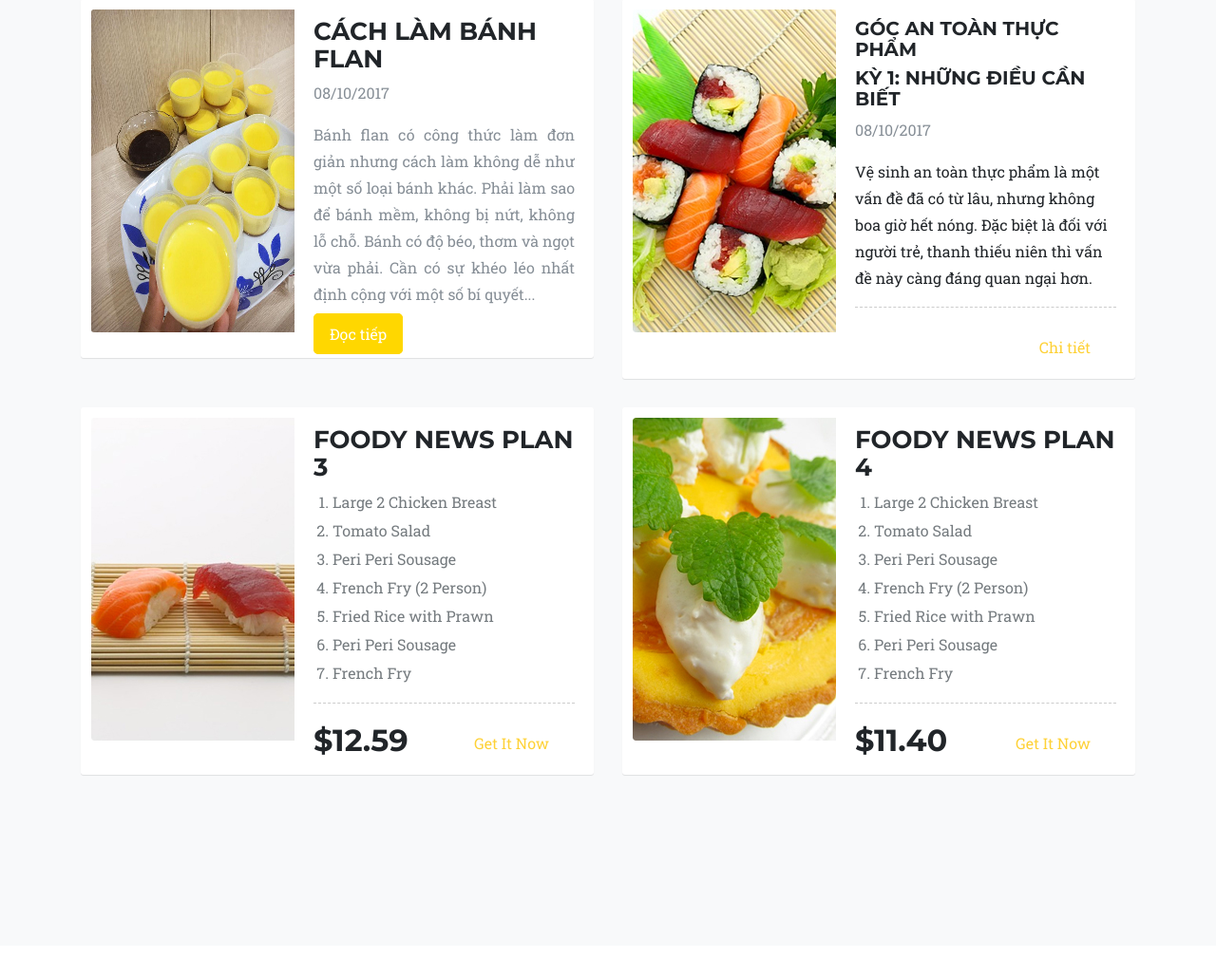
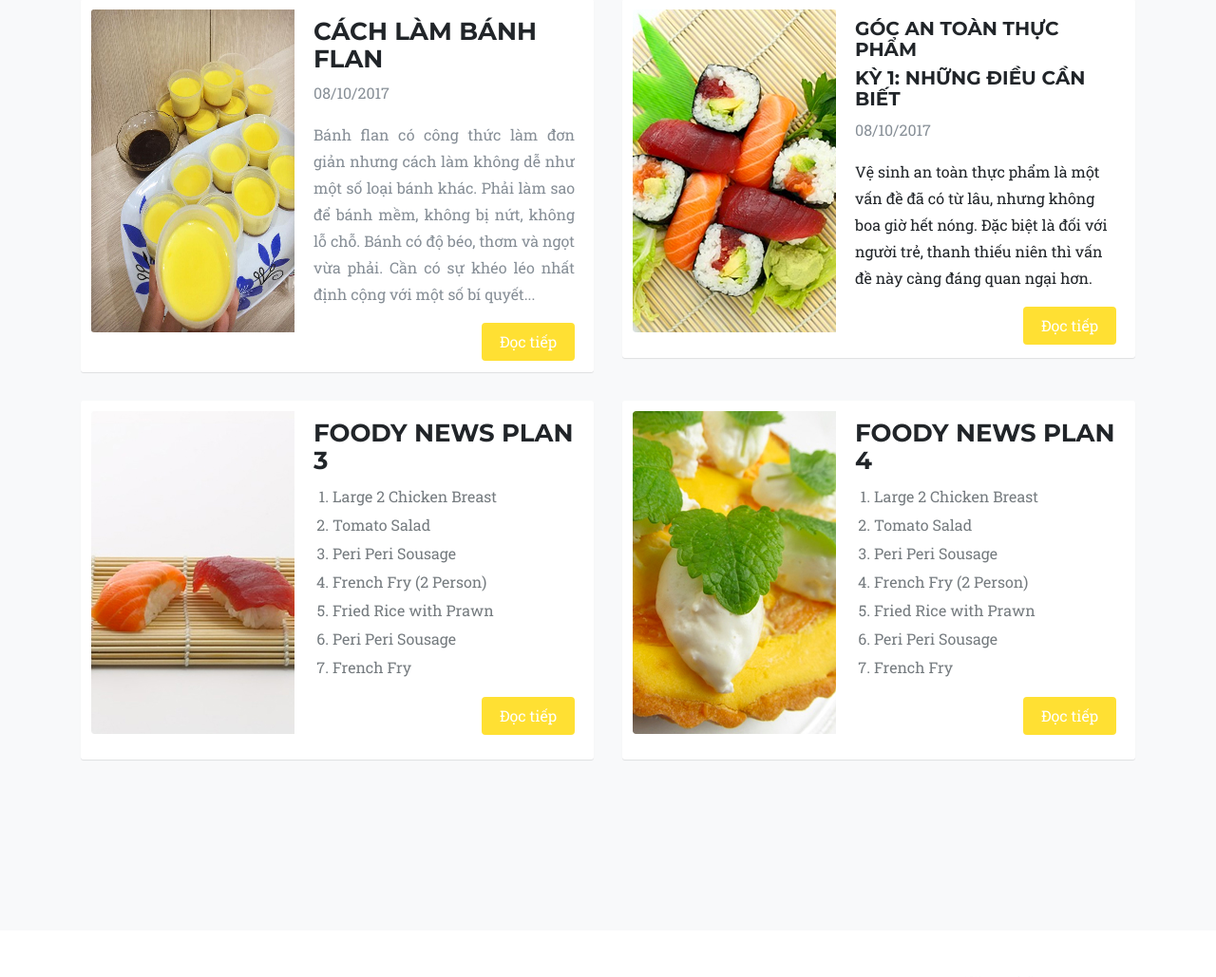
Before and after one commit to DormTeam/DormStop, a PHP site: page / in a window 1280 px wide. Shown: the part 3997-5026 px from the top of the page at 95% size. Run offline with PHP 8.4, Linux system fonts and the light colour scheme; some web fonts are replaced.

Commit message:
Modified: readmore-button style

```diff
--- a/css/button.css
+++ b/css/button.css
@@ -1,31 +1,13 @@
 .readmore-btn
 {
-	padding-bottom: 10px;
-	padding-top: 10px;
-	padding-left: 16px;
-	padding-right: 16px;
+	padding: 5px 16px;
+	border-radius: 4px;
 
-	border-bottom-width: 1px;
-	border-top-width: 1px;
-	border-left-width: 1px;
-	border-right-width: 1px;
+	border-color: #ffe033;
 
-	border-top-right-radius: 5px;
-	border-top-left-radius: 5px;
-	border-bottom-left-radius: 5px;
-	border-bottom-right-radius: 5px;
+	border-style: solid;
 
-	border-top-color: gold;
-	border-bottom-color: gold;
-	border-left-color: gold;
-	border-right-color: gold;
-
-	border-top-style: solid;
-	border-bottom-style: solid;
-	border-left-style: solid;
-	border-right-style: solid;
-
-	background-color: gold;
+	background-color: #ffe033;
 	color: white;
 
 }
@@ -33,4 +15,6 @@
 .readmore-btn:hover
 {
 	text-decoration: none;
+	color: white;
+	background-color: gold;
 }
--- a/index.html
+++ b/index.html
@@ -353,7 +353,7 @@
                             <h3>Cách làm bánh Flan</h3>
                             <p class="text-muted">08/10/2017</p>
                             <p class="text-muted" style="text-align: justify;">Bánh flan có công thức làm đơn giản nhưng cách làm không dễ như một số loại bánh khác. Phải làm sao để bánh mềm, không bị nứt, không lỗ chỗ. Bánh có độ béo, thơm và ngọt vừa phải. Cần có sự khéo léo nhất định cộng với một số bí quyết...</p>
-                            <a class="portfolio-link readmore-btn" data-toggle="modal" href="#portfolioModalN-1">Đọc tiếp</a>
+                            <a class="portfolio-link readmore-btn" style="float: right;" data-toggle="modal" href="#portfolioModalN-1">Đọc tiếp</a>
                         </div>
                     </div>
                     <!-- news Box Inner Ends -->
@@ -377,10 +377,7 @@
                             <p class="text-muted">08/10/2017</p>
                             <p>Vệ sinh an toàn thực phẩm là một vấn đề đã có từ lâu, nhưng không boa giờ hết nóng. Đặc biệt là đối với người trẻ, thanh thiếu niên thì vấn đề này càng đáng quan ngại hơn.</li>
                             </p>
-                            <!-- news -->
-                            <div class="news">
-                                <a href="#" class="food-btn" style="text-align: right;">Chi tiết</a>
-                            </div>
+                            <a class="portfolio-link readmore-btn" style="float: right;" data-toggle="modal" href="#">Đọc tiếp</a>
                         </div>
                     </div>
                     <!-- news Box Inner Ends -->
@@ -409,11 +406,7 @@
                                 <li>Peri Peri Sousage</li>
                                 <li>French Fry</li>
                             </ol>
-                            <!-- news -->
-                            <div class="news">
-                                <h2 class="italic bold">$12.59</h2>
-                                <a href="#" class="food-btn">Get It Now</a>
-                            </div>
+                            <a class="portfolio-link readmore-btn" style="float: right;" data-toggle="modal" href="#">Đọc tiếp</a>
                         </div>
                     </div>
                     <!-- news Box Inner Ends -->
@@ -442,11 +435,7 @@
                                 <li>Peri Peri Sousage</li>
                                 <li>French Fry</li>
                             </ol>
-                            <!-- news -->
-                            <div class="news">
-                                <h2 class="italic bold">$11.40</h2>
-                                <a href="#" class="food-btn">Get It Now</a>
-                            </div>
+                            <a class="portfolio-link readmore-btn" style="float: right;" data-toggle="modal" href="#">Đọc tiếp</a>
                         </div>
                     </div>
                     <!-- news Box Inner Ends -->
```
